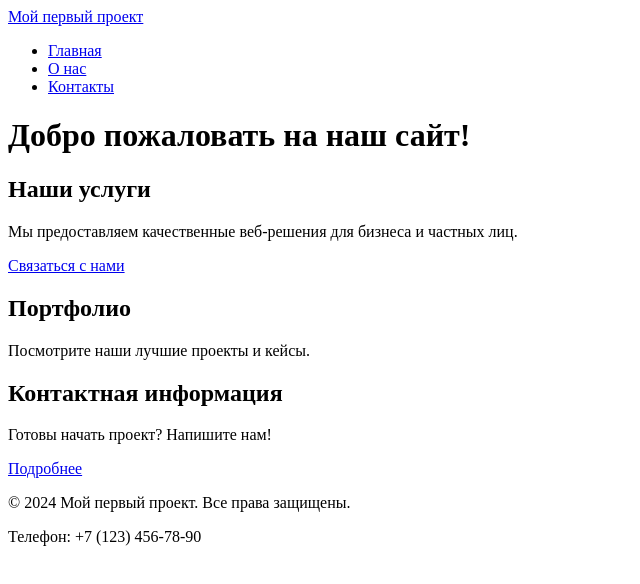
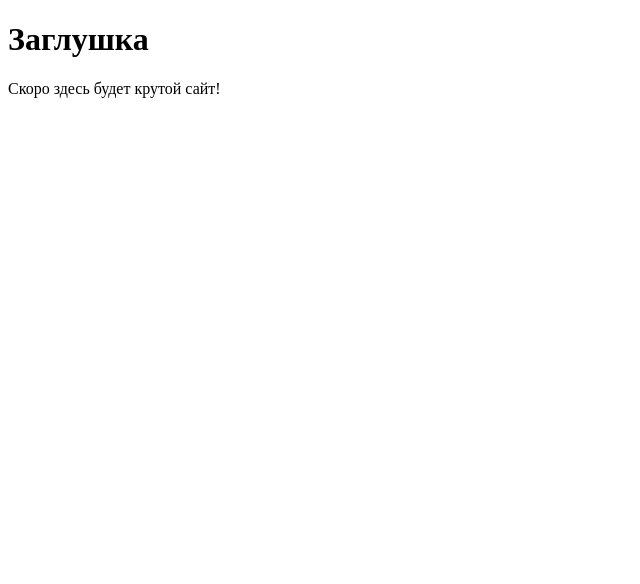
Before and after one commit to So282/myawesome-project, a plain HTML site: page index.html in a window 1280 px wide. Shown: the whole page, without its empty margins (0-640 px from the left). Drawn offline with Linux system fonts and the light colour scheme.

Commit message:
Update index.html

```diff
--- a/index.html
+++ b/index.html
@@ -1,55 +1,15 @@
 <!DOCTYPE html>
 <html lang="ru">
 <head>
-  <meta charset="UTF-8">
-  <meta name="viewport" content="width=device-width, initial-scale=1.0">
-  <title>Главная - Мой первый проект</title>
-  <meta name="description" content="Добро пожаловать на наш сайт! Здесь вы найдёте информацию об услугах, портфолио и контакты.">
-  <link rel="icon" href="assets/favicon.ico" type="image/x-icon">
+ <meta charset="UTF-8">
+ <!-- Важная мета-информация для корректного отображения на мобильных устройствах -->
+ <meta name="viewport" content="width=device-width, initial-scale=1.0">
+ <title>Мой первый проект</title>
+ <!-- Подключение фавиконки -->
+ <link rel="icon" href="../assets/favicon.ico" type="image/x-icon">
 </head>
 <body>
-  <!-- Шапка сайта -->
-  <header>
-    <a href="/">Мой первый проект</a>
-    <!-- Главное меню навигации -->
-    <nav>
-      <ul>
-        <li><a href="index.html">Главная</a></li>
-        <li><a href="about.html">О нас</a></li>
-        <li><a href="contacts.html">Контакты</a></li>
-      </ul>
-    </nav>
-  </header>
-
-  <!-- Уникальное основное содержимое страницы -->
-  <main>
-    <h1>Добро пожаловать на наш сайт!</h1>
-
-    <!-- Секция 1 с якорем -->
-    <section id="services">
-      <h2>Наши услуги</h2>
-      <p>Мы предоставляем качественные веб-решения для бизнеса и частных лиц.</p>
-      <a href="#contacts">Связаться с нами</a>
-    </section>
-
-    <!-- Секция 2 с якорем -->
-    <section id="portfolio">
-      <h2>Портфолио</h2>
-      <p>Посмотрите наши лучшие проекты и кейсы.</p>
-    </section>
-
-    <!-- Секция 3 с якорем -->
-    <section id="contacts">
-      <h2>Контактная информация</h2>
-      <p>Готовы начать проект? Напишите нам!</p>
-      <a href="contacts.html">Подробнее</a>
-    </section>
-  </main>
-
-  <!-- Подвал сайта -->
-  <footer>
-    <p>&copy; 2024 Мой первый проект. Все права защищены.</p>
-    <p>Телефон: +7 (123) 456-78-90</p>
-  </footer>
+ <h1>Заглушка</h1>
+ <p>Скоро здесь будет крутой сайт!</p>
 </body>
 </html>
```
